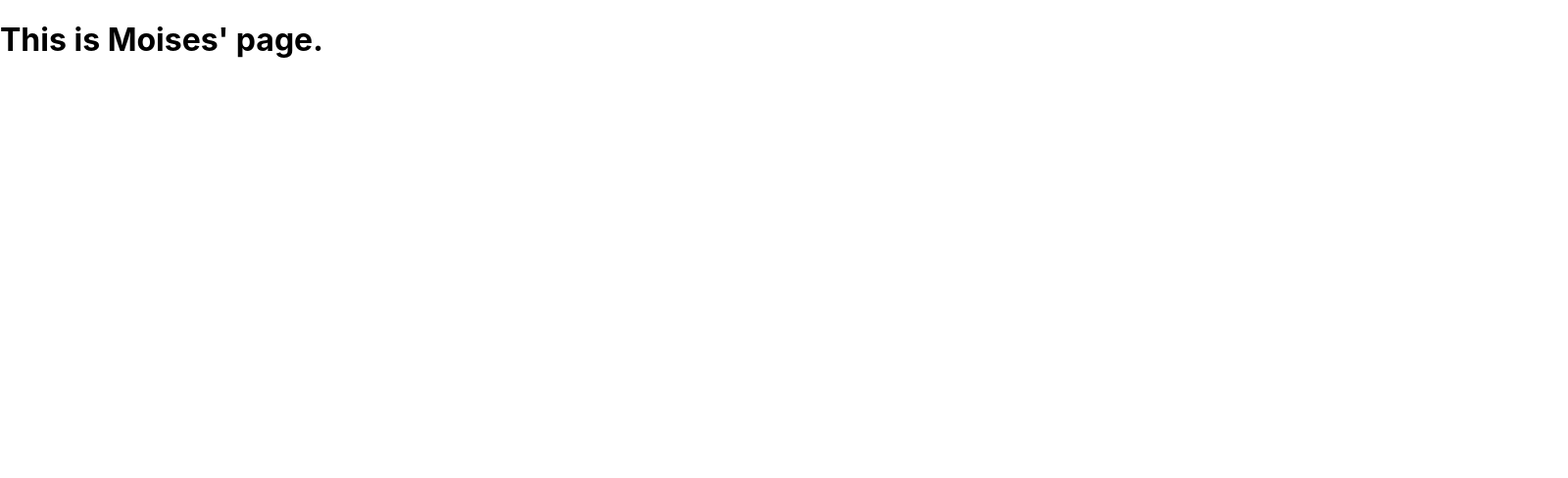
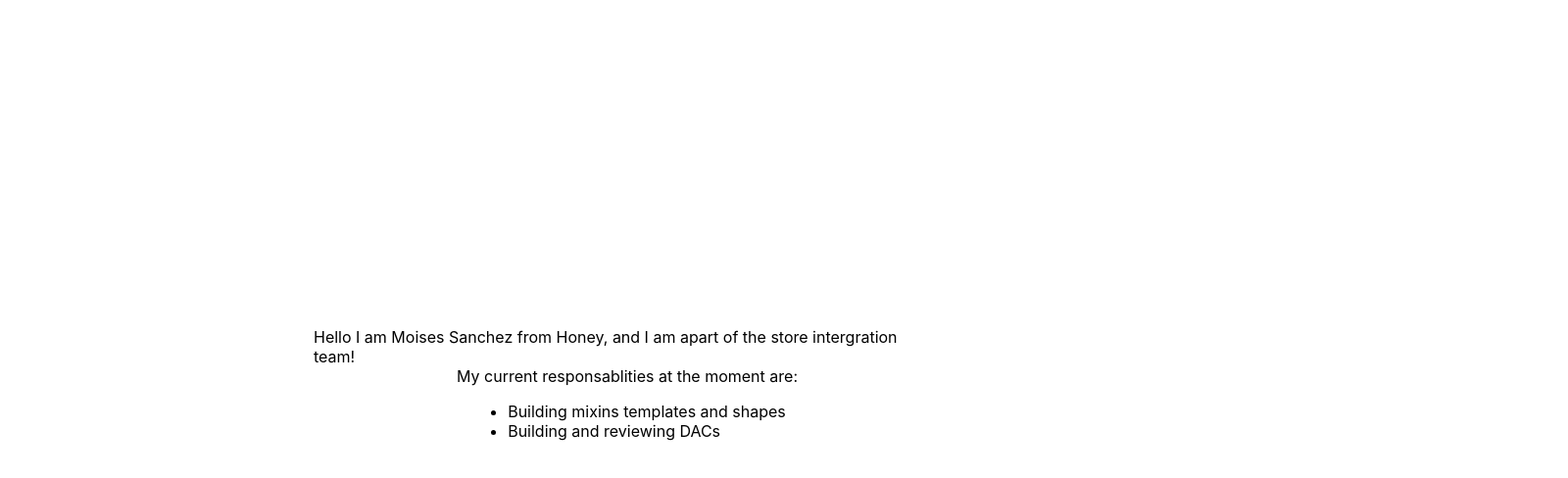
Before and after one commit to moisesjsanchez/vipersharkz, a React (Create React App) app: page /Moises in a window 1280 px wide. Shown: the top 488 px of the page at 98% size, 1600 px wide, since content can reach past the window. Built offline with nearby package versions, Linux system fonts and the light colour scheme.

Commit message:
added bare min. shell, canvas

```diff
--- /dev/null
+++ b/src/endpoints/Moises/components/aboutMe/background.jsx
@@ -0,0 +1,9 @@
+import React from "react";
+
+const Background = () => {
+    return(
+        <canvas className="bg" />
+    )
+}
+
+export default Background;
--- /dev/null
+++ b/src/endpoints/Moises/components/aboutMe/head.jsx
@@ -0,0 +1 @@
+import React from "react";
--- /dev/null
+++ b/src/endpoints/Moises/css/style.css
@@ -0,0 +1,22 @@
+.aboutMeContainer {
+    position: relative;
+}
+
+.floatingHead {
+
+}
+
+.bg {
+    position: absolute;
+    height: 100vh;
+}
+
+.aboutMe {
+    display: flex;
+    flex-direction: column;
+    justify-content: center;
+    align-items: center;
+    height: 100vh;
+    width: 50vw;
+    margin: 0px auto;
+}
--- a/src/endpoints/Moises/index.jsx
+++ b/src/endpoints/Moises/index.jsx
@@ -1,11 +1,15 @@
 import React from 'react';
+import AboutMe from './sections/aboutMe';
+import './css/style.css'
+import Background from './components/aboutMe/background';
 
 class Moises extends React.Component {
 
     render() {
         return (
-            <div>
-                <h1> This is Moises' page.</h1>
+            <div className='aboutMeContainer'>
+                <Background />
+                <AboutMe />
             </div>
         )
     }
--- /dev/null
+++ b/src/endpoints/Moises/sections/aboutMe.jsx
@@ -0,0 +1,16 @@
+import React from "react";
+
+var AboutMe = () => {
+    return(
+    <div className='aboutMe'>
+        <div> Hello I am Moises Sanchez from Honey, and I am apart of the store intergration team!</div>
+        <div> My current responsablities at the moment are: </div>
+        <ul class="myResponsibilities">
+            <li> Building mixins templates and shapes </li>
+            <li> Building and reviewing DACs </li>
+        </ul>
+    </div>
+    )
+}
+
+export default AboutMe;
```
Also changed, not shown: 1 other file (tests, documents, lock files or other folders).
